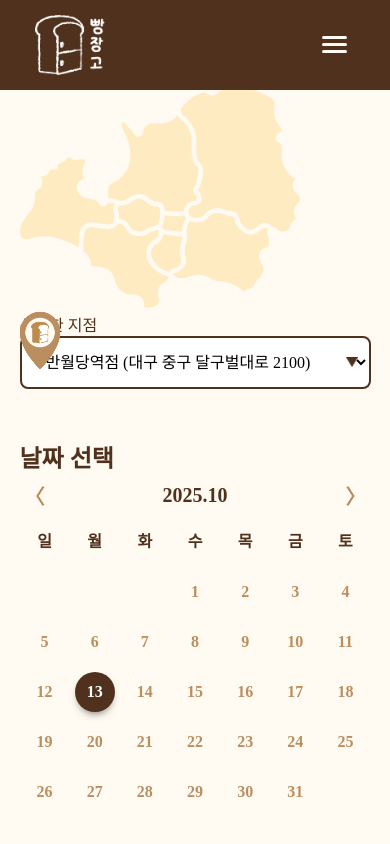
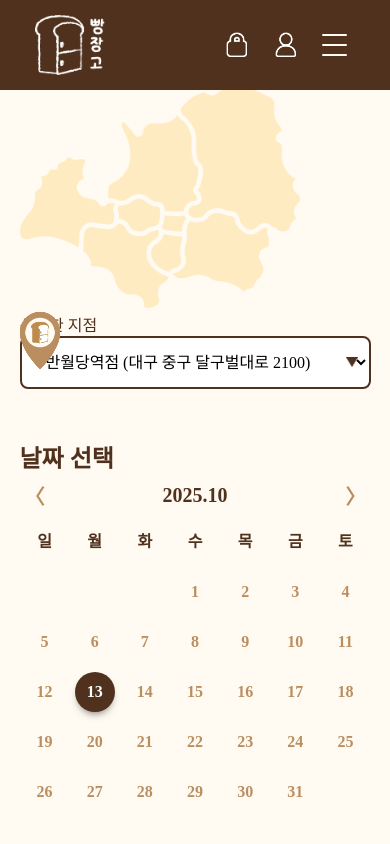
Before and after one commit to JIN44638/bbangjanggo, a Vue app: page /reservation in a window 390 px wide. Shown: the top 844 px of the page. Built offline with nearby package versions, Linux system fonts and the light colour scheme; a web font is replaced by a local one.

Commit message:
햄버거바 및 사용자 아이콘 버튼 추가

```diff
--- a/src/components/Header.vue
+++ b/src/components/Header.vue
@@ -5,6 +5,9 @@
         <!-- <img src="/images/pje/favicon_square.png" alt="빵장고 로고" /> -->
         <img src="/images/pje/logo_white.png" alt="빵장고 로고" class="logo" />
       </RouterLink>
+      <div class="user-buttons">
+        <router-link to="/mypage" class="loginIcon"><img src="/images/kms/login-icon.png" alt="" /></router-link>
+        <router-link to="/mypage" class="mypageIcon"><img src="/images/kms/mypage-icon.png" alt="" /></router-link>
         <button
           class="hamburger"
           :class="{ active: isMenuOpen }"
@@ -14,6 +17,7 @@
         >
           <div class="line" v-for="n in 3" :key="n"></div>
         </button>
+      </div>
       <nav class="header-menu">
         <RouterLink to="/reservation">예약하기</RouterLink>
         <a href="#">지점안내</a>
@@ -115,7 +119,7 @@ header {
 
   // 스크롤하면
   &.scrolled {
-    background-color: $font-color;
+    background-color: $point-color;
     box-shadow: 0 2px 8px rgba(0, 0, 0, 0.1);
 
     a {
@@ -170,6 +174,34 @@ header {
   }
 
   // 모바일 레이아웃
+  .user-buttons {
+    display: none; // 기본적으로 숨김
+    gap: 8px;
+    align-items: center;
+
+    a {
+      display: flex;
+      align-items: center;
+      justify-content: center;
+      width: 25px;
+      height: 25px;
+    }
+
+    img {
+      width: 100%;
+      height: 100%;
+      object-fit: contain;
+    }
+
+    .mypageIcon,
+    .loginIcon {
+      width: 25px;
+      margin: 10px 8px;
+      img {
+        width: 100%;
+      }
+    }
+  }
   .hamburger {
     display: none;
     background: transparent;
@@ -178,20 +210,20 @@ header {
     cursor: pointer;
     .line {
       width: 25px;
-      height: 3px;
+      height: 2px;
       background-color: $bg-color;
-      margin: 4px 0;
+      margin: 8px 0;
       border-radius: 2px;
       transition: all 0.3s;
     }
     &.active .line:nth-child(1) {
-      transform: translateY(7px) rotate(45deg);
+      transform: translateY(9px) rotate(45deg);
     }
     &.active .line:nth-child(2) {
       opacity: 0;
     }
     &.active .line:nth-child(3) {
-      transform: translateY(-7px) rotate(-45deg);
+      transform: translateY(-11px) rotate(-45deg);
     }
   }
 
@@ -203,6 +235,7 @@ header {
     width: 300px;
     background: #fff;
     color: $font-color;
+    font-size: $notice-text-font;
     transform: translateX(-100%);
     transition: transform 0.3s ease;
     z-index: 9;
@@ -212,11 +245,19 @@ header {
     gap: 24px;
     justify-content: space-between;
 
-    .mobile-nav,
-    .mobile-login {
+    .mobile-nav {
       display: flex;
       flex-direction: column;
       gap: 25px;
+      a {
+        color: $font-color;
+        text-decoration: none;
+        padding: 14px 8px;
+      }
+    }
+    .mobile-login{
+      display: flex;
+      gap: 16px;
       a {
         color: $font-color;
         text-decoration: none;
@@ -243,6 +284,10 @@ header {
   }
 
   @media (max-width: 1000px) {
+    .user-buttons {
+      display: flex;
+    }
+
     .hamburger {
       display: block;
     }
--- a/src/components/main/Visual.vue
+++ b/src/components/main/Visual.vue
@@ -52,7 +52,7 @@ import { RouterLink } from "vue-router";
       width: 100%;
       display: flex;
       gap: 20px;
-      margin-top: 20%;
+      margin-top: 180px;
       margin-bottom: 18%;
 
       .btn {
```
Also changed, not shown: public/images/kms/login-icon.png (added), public/images/kms/mypage-icon.png (added). Lines whose indentation alone changed are shown as unchanged.
